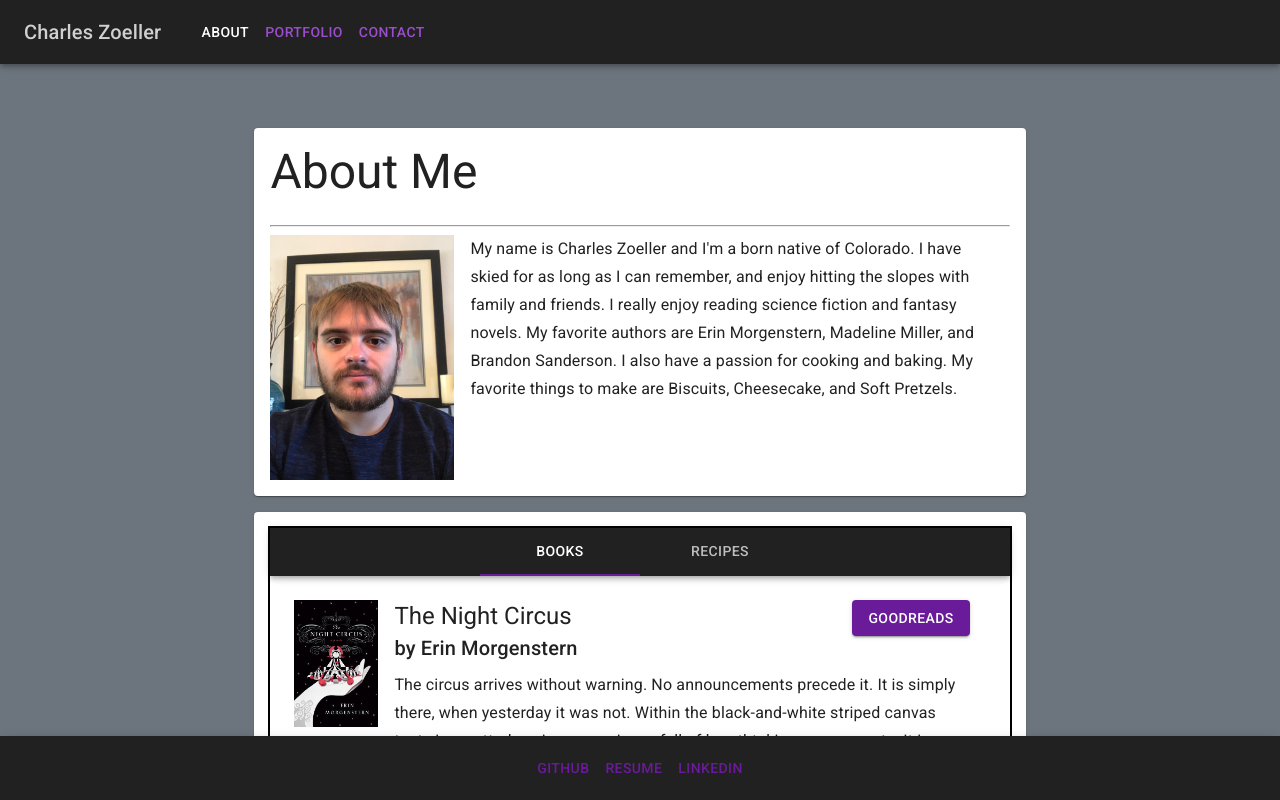
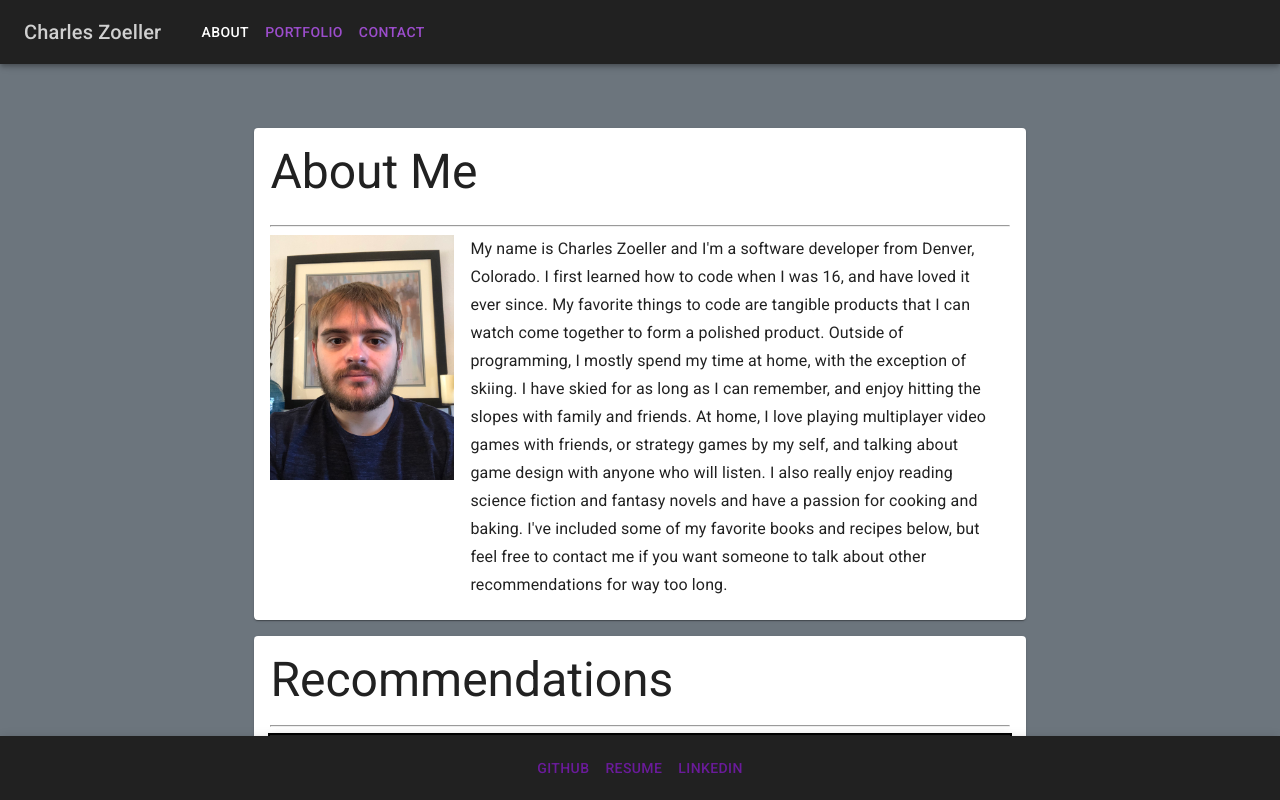
Before and after one commit to czoeller1/react-portfolio, a React (Create React App) app: page / in a window 1280 px wide. Shown: the top 800 px of the page. Built offline with nearby package versions, Linux system fonts and the light colour scheme.

Commit message:
improved bio

```diff
--- a/src/pages/About.js
+++ b/src/pages/About.js
@@ -195,14 +195,21 @@ function About() {
               <Grid item xs container direction="column" spacing={2}>
                 <Grid item xs>
                   <Typography gutterBottom variant="subtitle1">
-                    My name is Charles Zoeller and I'm a born native of
-                    Colorado. I have skied for as long as I can remember, and
-                    enjoy hitting the slopes with family and friends. I really
-                    enjoy reading science fiction and fantasy novels. My
-                    favorite authors are Erin Morgenstern, Madeline Miller, and
-                    Brandon Sanderson. I also have a passion for cooking and
-                    baking. My favorite things to make are Biscuits, Cheesecake,
-                    and Soft Pretzels.
+                    My name is Charles Zoeller and I'm a software developer from
+                    Denver, Colorado. I first learned how to code when I was 16,
+                    and have loved it ever since. My favorite things to code are
+                    tangible products that I can watch come together to form a
+                    polished product. Outside of programming, I mostly spend my
+                    time at home, with the exception of skiing. I have skied for
+                    as long as I can remember, and enjoy hitting the slopes with
+                    family and friends. At home, I love playing multiplayer
+                    video games with friends, or strategy games by my self, and
+                    talking about game design with anyone who will listen. I
+                    also really enjoy reading science fiction and fantasy novels
+                    and have a passion for cooking and baking. I've included
+                    some of my favorite books and recipes below, but feel free
+                    to contact me if you want someone to talk about other
+                    recommendations for way too long.
                   </Typography>
                 </Grid>
               </Grid>
@@ -213,6 +220,10 @@ function About() {
           className={classes.paper}
           style={{ width: "60%", margin: "auto", marginTop: "1rem" }}
         >
+          <Typography variant="h3" gutterBottom>
+            Recommendations
+          </Typography>
+          <hr />
           <Grid
             container
             spacing={2}
```
